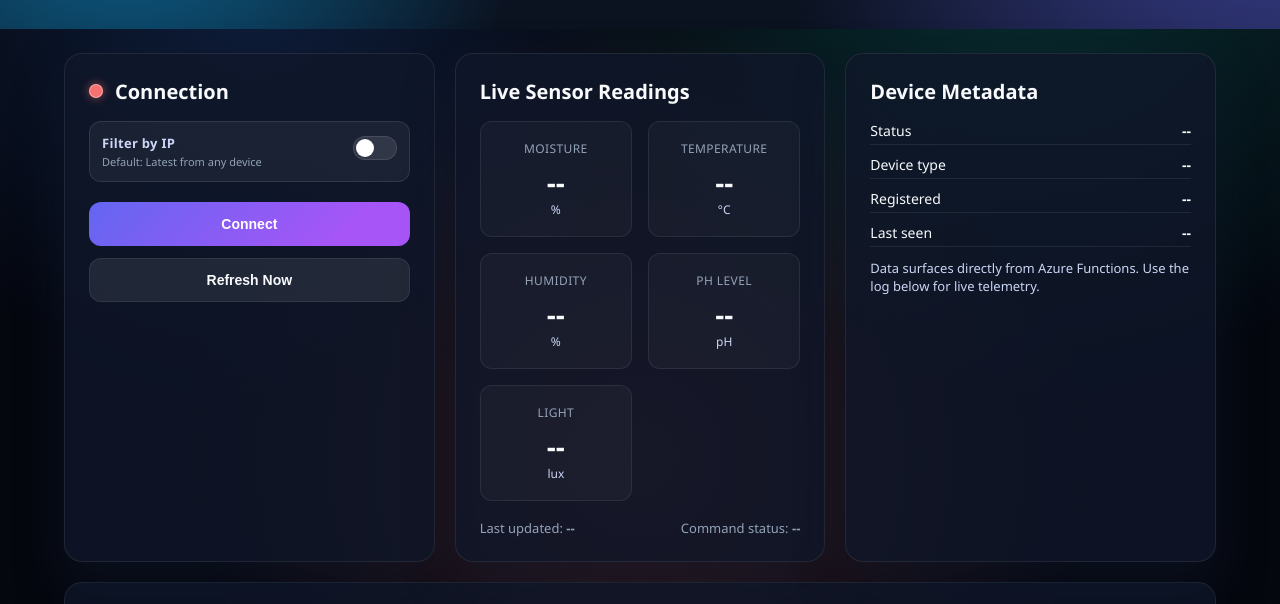
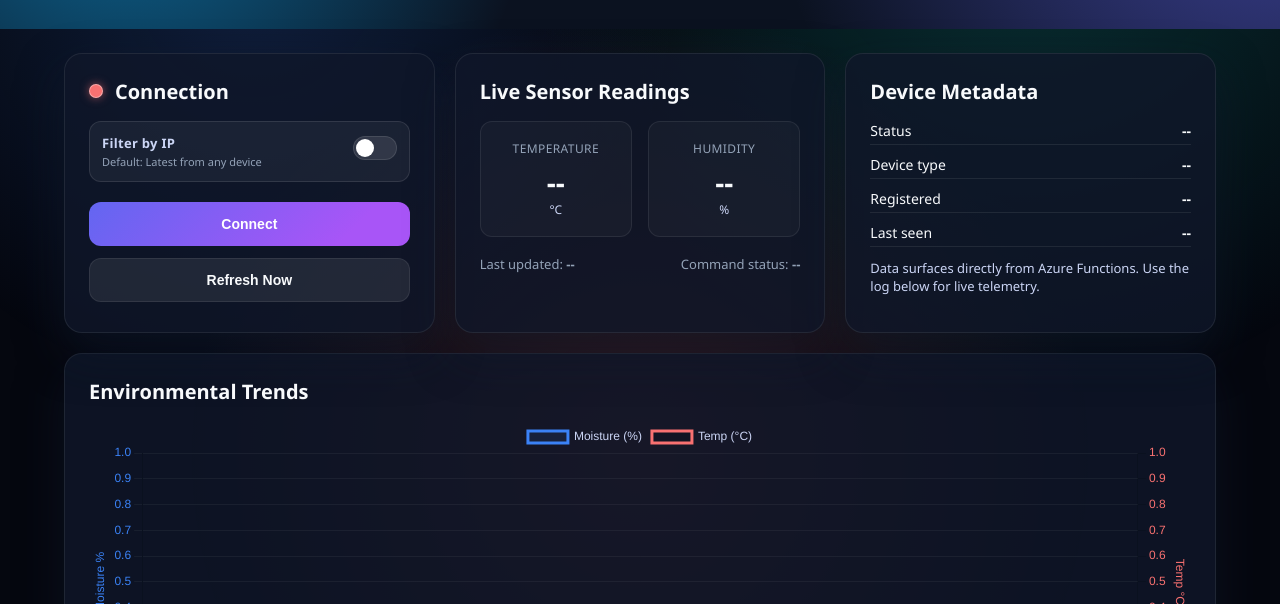
Before and after one commit to TyBierwagen/Capstone, a plain HTML site: page web-app/index.html in a window 1280 px wide. Shown: the part 183-787 px from the top of the page. Drawn offline with nearby package versions, Linux system fonts and the light colour scheme.

Commit message:
hide moisture ph and light cards

```diff
--- a/web-app/index.html
+++ b/web-app/index.html
@@ -361,11 +361,11 @@
       <div class="card">
         <h2>Live Sensor Readings</h2>
         <div class="sensor-grid">
-          <div class="sensor-card">
+          <!-- <div class="sensor-card">
             <div class="sensor-label">Moisture</div>
             <div class="sensor-value" id="moisture">--</div>
             <div class="sensor-unit">%</div>
-          </div>
+          </div> -->
           <div class="sensor-card">
             <div class="sensor-label">Temperature</div>
             <div class="sensor-value" id="temperature">--</div>
@@ -376,16 +376,16 @@
             <div class="sensor-value" id="humidity">--</div>
             <div class="sensor-unit">%</div>
           </div>
-          <div class="sensor-card">
+          <!-- <div class="sensor-card">
             <div class="sensor-label">pH Level</div>
             <div class="sensor-value" id="ph">--</div>
             <div class="sensor-unit">pH</div>
-          </div>
-          <div class="sensor-card">
+          </div> -->
+          <!-- <div class="sensor-card">
             <div class="sensor-label">Light</div>
             <div class="sensor-value" id="light">--</div>
             <div class="sensor-unit">lux</div>
-          </div>
+          </div> -->
         </div>
         <div style="margin-top: 18px; display:flex; justify-content:space-between; font-size: 13px; color:#94a3b8;">
           <span>Last updated: <strong id="lastUpdated">--</strong></span>
```
